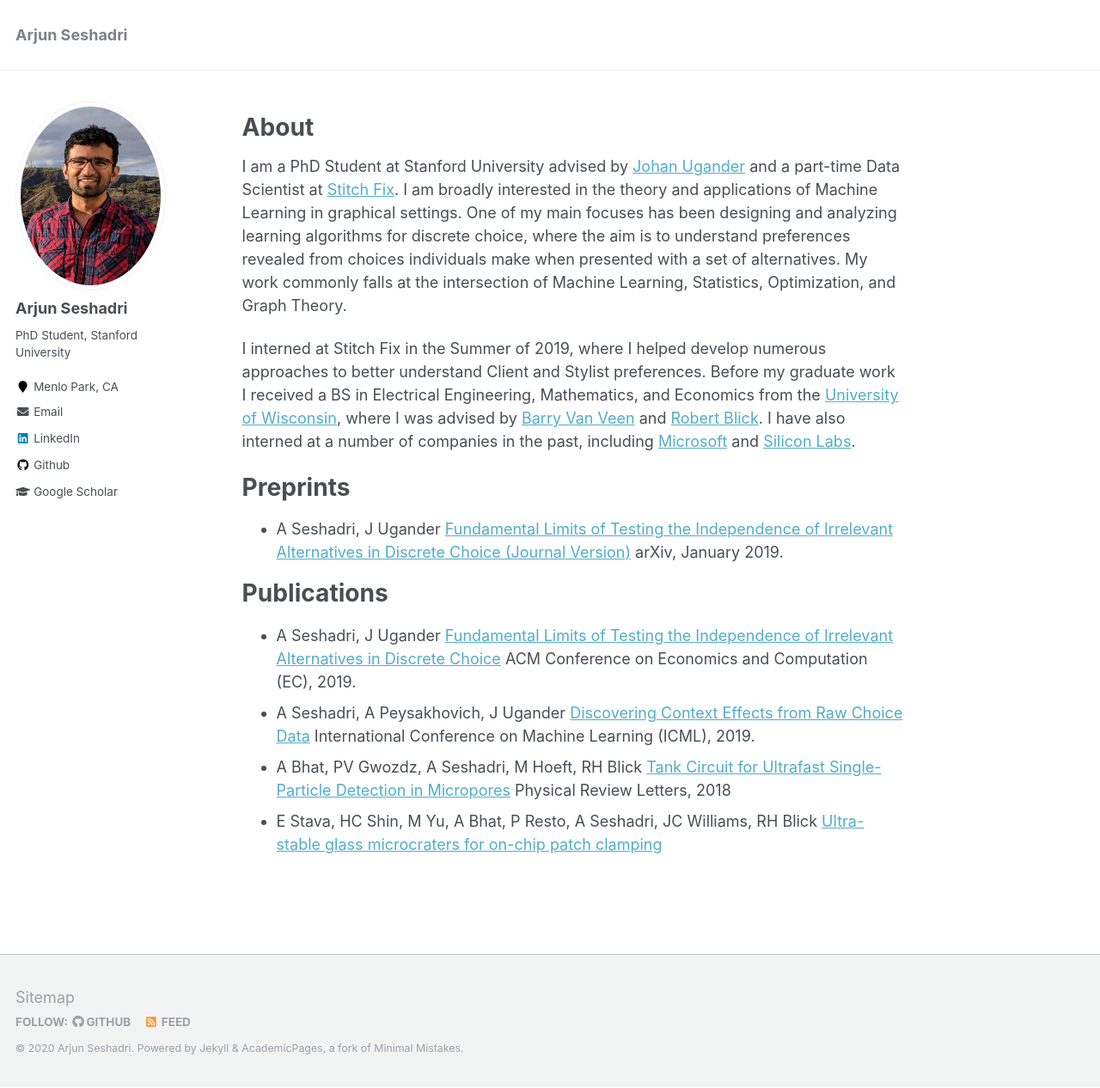
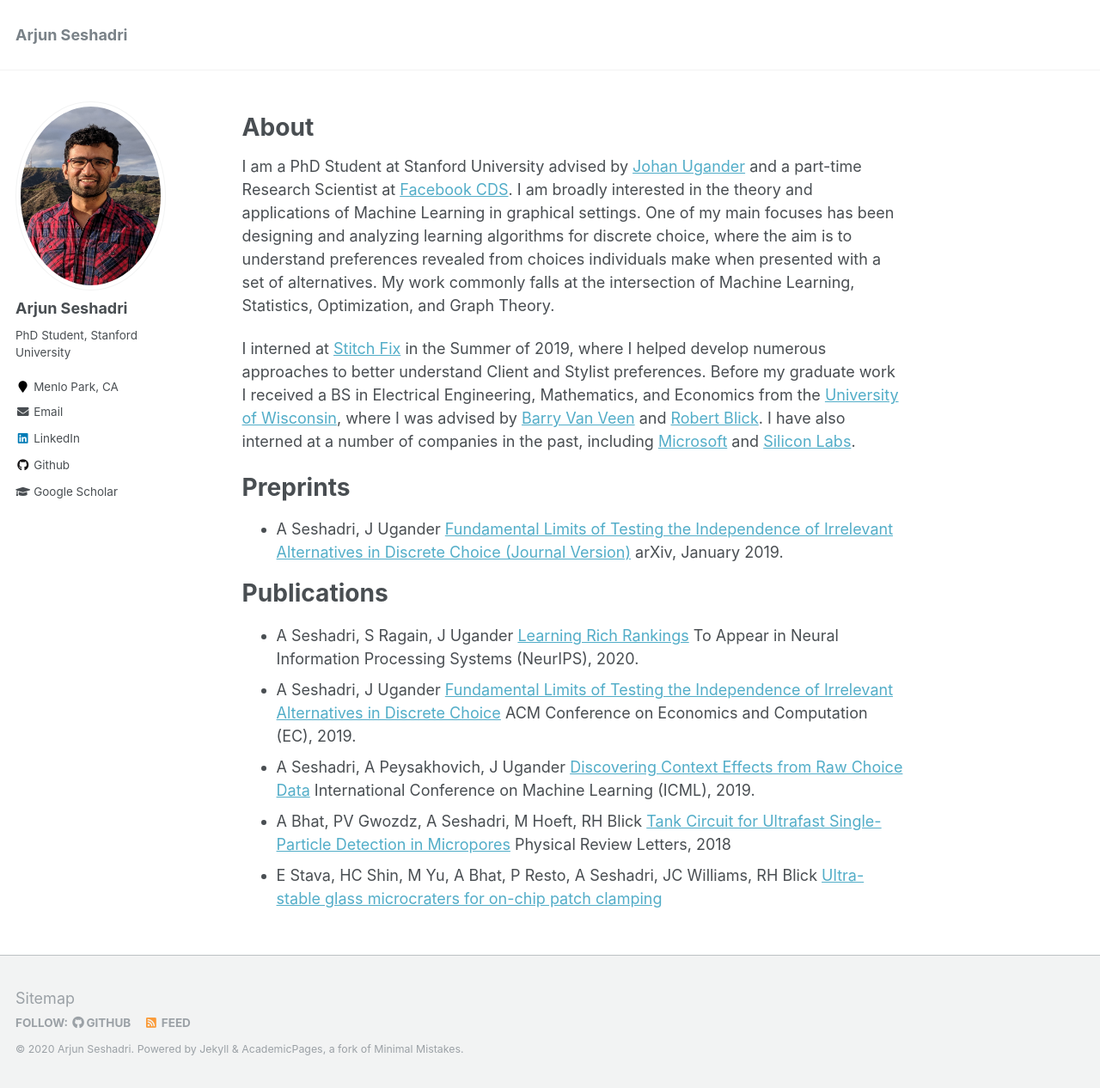
Before and after one commit to arjunsesh/arjunsesh.github.io, a Jekyll site: the page built from _pages/about.md, in a window 1280 px wide and 1266 px high. Shown: the whole window at 86% size. Built offline with Jekyll 4.4.1, drawn with Linux system fonts in a browser that asks for light colours.

Commit message:
added neurips

```diff
--- a/_pages/about.md
+++ b/_pages/about.md
@@ -10,9 +10,9 @@ redirect_from:
 
 About
 ======
-I am a PhD Student at Stanford University advised by [Johan Ugander](http://stanford.edu/~jugander/) and a part-time Data Scientist at [Stitch Fix](https://algorithms-tour.stitchfix.com/). I am broadly interested in the theory and applications of Machine Learning in graphical settings. One of my main focuses has been designing and analyzing learning algorithms for discrete choice, where the aim is to understand preferences revealed from choices individuals make when presented with a set of alternatives. My work commonly falls at the intersection of Machine Learning, Statistics, Optimization, and Graph Theory.
+I am a PhD Student at Stanford University advised by [Johan Ugander](http://stanford.edu/~jugander/) and a part-time Research Scientist at [Facebook CDS](https://research.fb.com/teams/core-data-science/). I am broadly interested in the theory and applications of Machine Learning in graphical settings. One of my main focuses has been designing and analyzing learning algorithms for discrete choice, where the aim is to understand preferences revealed from choices individuals make when presented with a set of alternatives. My work commonly falls at the intersection of Machine Learning, Statistics, Optimization, and Graph Theory.
 
-I interned at Stitch Fix in the Summer of 2019, where I helped develop numerous approaches to better understand Client and Stylist preferences. Before my graduate work I received a BS in Electrical Engineering, Mathematics, and Economics from the [University of Wisconsin](https://www.wisc.edu/), where I was advised by [Barry Van Veen](https://directory.engr.wisc.edu/ece/Faculty/Vanveen_Barry/) and [Robert Blick](https://directory.engr.wisc.edu/mse/Faculty/Blick_Robert/). I have also interned at a number of companies in the past, including [Microsoft](https://azure.microsoft.com/en-us/services/media-services/) and [Silicon Labs](https://www.silabs.com/).
+I interned at [Stitch Fix](https://algorithms-tour.stitchfix.com/) in the Summer of 2019, where I helped develop numerous approaches to better understand Client and Stylist preferences. Before my graduate work I received a BS in Electrical Engineering, Mathematics, and Economics from the [University of Wisconsin](https://www.wisc.edu/), where I was advised by [Barry Van Veen](https://directory.engr.wisc.edu/ece/Faculty/Vanveen_Barry/) and [Robert Blick](https://directory.engr.wisc.edu/mse/Faculty/Blick_Robert/). I have also interned at a number of companies in the past, including [Microsoft](https://azure.microsoft.com/en-us/services/media-services/) and [Silicon Labs](https://www.silabs.com/).
 
 Preprints
 ======
@@ -22,11 +22,14 @@ arXiv, January 2019.
 
 Publications
 ======
+- A Seshadri, S Ragain, J Ugander
+[Learning Rich Rankings](https://arjunsesh.github.io/files/lrr_neurips.pdf)
+To Appear in Neural Information Processing Systems (NeurIPS), 2020.
 - A Seshadri, J Ugander
 [Fundamental Limits of Testing the Independence of Irrelevant Alternatives in Discrete Choice](https://dl.acm.org/doi/10.1145/3328526.3329656)
 ACM Conference on Economics and Computation (EC), 2019.
 - A Seshadri, A Peysakhovich, J Ugander
-[Discovering Context Effects from Raw Choice Data](http://proceedings.mlr.press/v97/seshadri19a.html)
+[Discovering Context Effects from Raw Choice Data](https://arxiv.org/abs/1902.03266)
 International Conference on Machine Learning (ICML), 2019.
 - A Bhat, PV Gwozdz, A Seshadri, M Hoeft, RH Blick
 [Tank Circuit for Ultrafast Single-Particle Detection in Micropores](https://journals.aps.org/prl/abstract/10.1103/PhysRevLett.121.078102)
```
Also changed, not shown: 4 other files.
